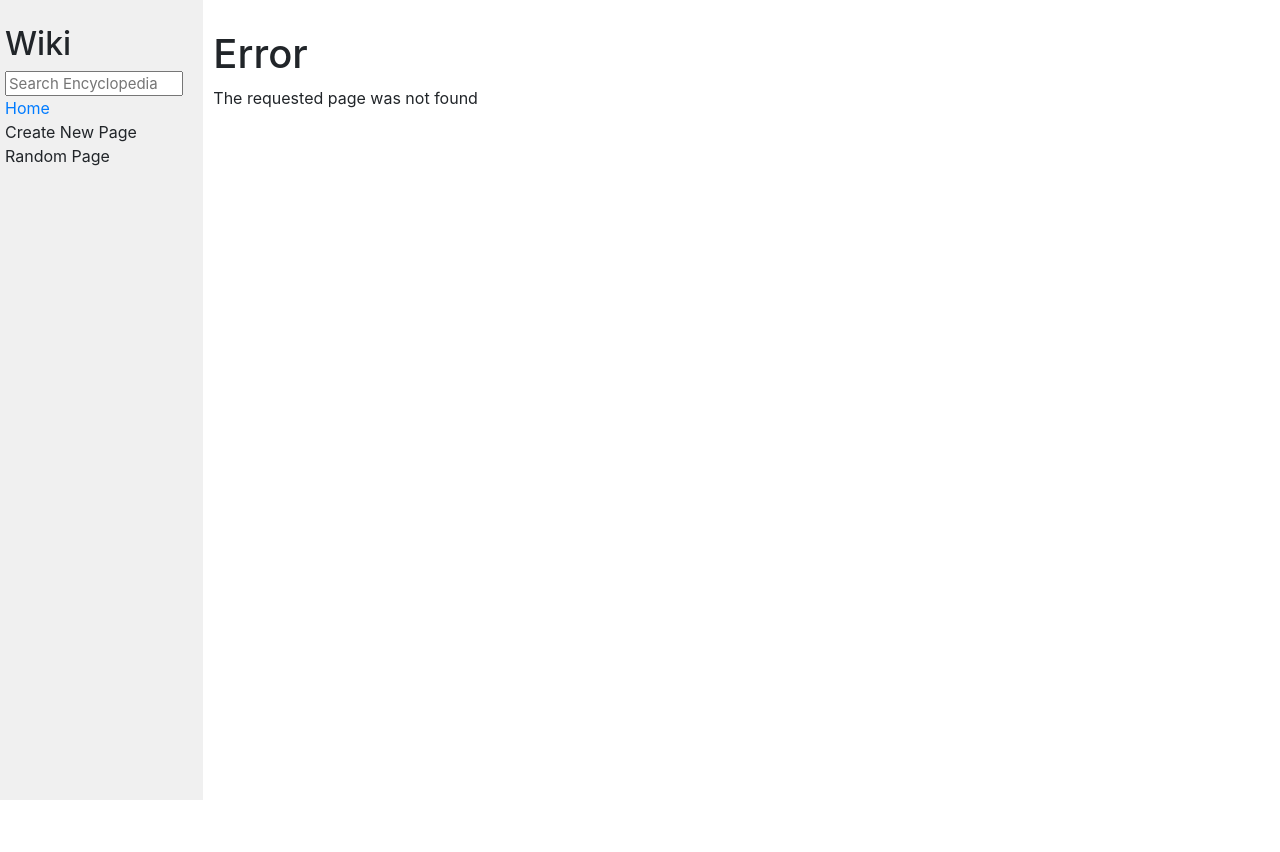
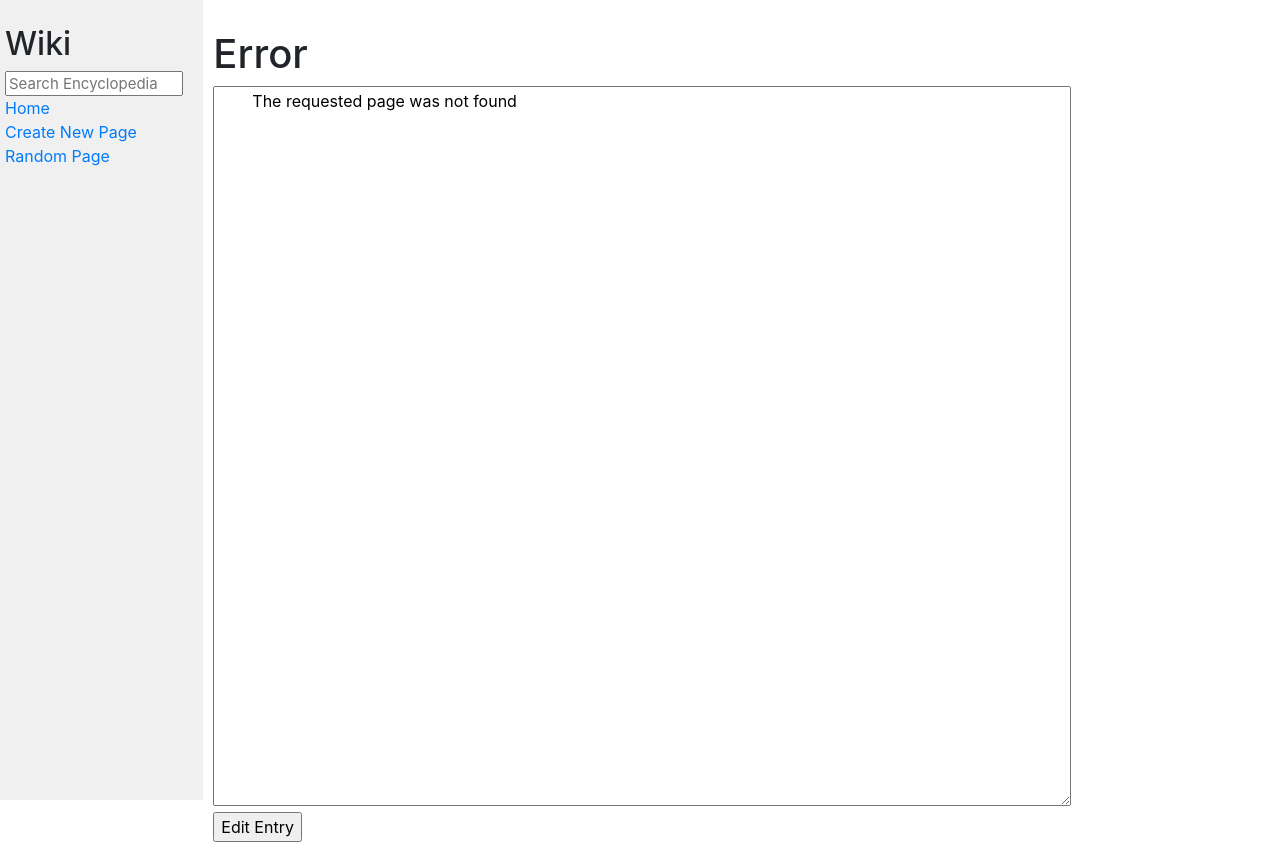
Before and after one commit to youngcjacob/CS50-Project1, a Django app: page /wiki/1 in a window 1280 px wide. Before the commit the page ends 800 px from the top, so only its background shows below. Run offline with Django 3.2, Linux system fonts and the light colour scheme; some libraries are stand-ins or nearby versions.

Commit message:
Finished minus markup conversion

```diff
--- a/project_2/wiki/encyclopedia/static/encyclopedia/styles.css
+++ b/project_2/wiki/encyclopedia/static/encyclopedia/styles.css
@@ -1,5 +1,9 @@
 body {
     margin: 0;
+    background-color: white;
+}
+content {
+    height: 10px;
     background-color: white;
 }
 
--- a/project_2/wiki/encyclopedia/templates/encyclopedia/layout.html
+++ b/project_2/wiki/encyclopedia/templates/encyclopedia/layout.html
@@ -13,17 +13,18 @@
             <div class="sidebar col-lg-2 col-md-3">
                 <h2>Wiki</h2>
                 <form action="{% url 'search' %}" method="post">
-                    <input class="search" type="text" name="q" placeholder="Search Encyclopedia">
+                    <input class="search" type="text" name="entry_search" placeholder="Search Encyclopedia">
                     {% csrf_token %}
                 </form>
                 <div>
                     <a href="{% url 'index' %}">Home</a>
                 </div>
                 <div>
-                    Create New Page
+                   <a href="{% url 'new_page' %}">Create New Page</a>
+
                 </div>
                 <div>
-                    Random Page
+                    <a href="{% url 'rand_entry' %}">Random Page</a>
                 </div>
                 {% block nav %}
                 {% endblock %}
--- a/project_2/wiki/encyclopedia/templates/encyclopedia/wiki.html
+++ b/project_2/wiki/encyclopedia/templates/encyclopedia/wiki.html
@@ -6,6 +6,13 @@
 
 {% block body %}
     <h1>{{ Title }}</h1>
-    {{ Contents }}
-
+    <textarea id="content" name="body_content" rows="10" cols="50" placeholder="Enter content details">
+        {{ Contents }}
+    </textarea>
+    <form action="{% url 'edit_page' %}" method="post">
+        {% csrf_token %}
+        <input type="submit" value="Edit Entry">
+        <input type="hidden" value="{{ Title }}" name="title">
+        <input type="hidden" value="{{ Contents }}" name="contents">
+    </form>
 {% endblock %}
--- a/project_2/wiki/encyclopedia/urls.py
+++ b/project_2/wiki/encyclopedia/urls.py
@@ -4,6 +4,10 @@
 
 urlpatterns = [
     path("", views.index, name="index"),
-    path("search", views.search, name="search")
-
+    path("search", views.search, name="search"),
+    path("new", views.new_page, name="new_page"),
+    path("add", views.add_page, name="add_page"),
+    path("edit", views.edit_page, name="edit_page"),
+    path("save_edit", views.save_edit, name="save_edit"),
+    path("rand_entry", views.rand_entry, name="rand_entry")
 ]
--- a/project_2/wiki/encyclopedia/views.py
+++ b/project_2/wiki/encyclopedia/views.py
@@ -1,9 +1,11 @@
+from turtle import update
 from django.shortcuts import render
 from . import util
 from django import forms
 from django.http import Http404, HttpResponse, HttpResponseRedirect
 from django.shortcuts import render
 from django.urls import reverse
+from random import randint
 
 
 def index(request):
@@ -31,7 +33,7 @@
 
 
 def search(request):
-    search = request.POST.get('q')
+    search = request.POST.get('entry_search')
     entries = util.list_entries()
     matches = []
     for entry in entries:
@@ -46,7 +48,55 @@
         return render(request, "encyclopedia/index.html", {
             "entries": matches})
     else:
-        return render(request, "encyclopedia/index.html", {
+        return render(request, "encyclopedia/wiki.html", {
             "Title": "Error",
             "Contents": "The requested page was not found"
         })
+
+
+def new_page(request):
+    return render(request, "encyclopedia/new_page.html")
+
+
+def add_page(request):
+    title = request.POST.get('entry_title')
+    content = request.POST.get('body_content')
+    if title in util.list_entries():
+        return render(request, "encyclopedia/wiki.html", {
+            "Title": "Error",
+            "Contents": "The requested entry already exists, please try again"
+        })
+    else:
+        util.save_entry(title, content)
+        return render(request, "encyclopedia/wiki.html", {
+            "Title": title,
+            "Contents": util.get_entry(title)
+        })
+
+
+def edit_page(request):
+    title = request.POST.get("title")
+    contents = request.POST.get("contents")
+    return render(request, "encyclopedia/edit_page.html", {
+        "title": title,
+        "contents": contents
+    })
+
+
+def save_edit(request):
+    title = request.POST.get("entry_title")
+    updated_content = request.POST.get("body_content")
+    util.save_entry(title, updated_content)
+    return render(request, "encyclopedia/wiki.html", {
+        "Title": title,
+        "Contents": markdown(util.get_entry(title))
+    })
+
+
+def rand_entry(request):
+    entries = util.list_entries()
+    rand_entry = entries[randint(0, len(entries)-1)]
+    return render(request, "encyclopedia/wiki.html", {
+        "Title": rand_entry,
+        "Contents": util.get_entry(rand_entry)
+    })
```
Also changed, not shown: project_2/wiki/encyclopedia/templates/encyclopedia/edit_page.html (added, +21 -0 lines), project_2/wiki/encyclopedia/templates/encyclopedia/new_page.html (+7 -6 lines), project_2/wiki/entries/None.md (added, +1 -0 lines), project_2/wiki/entries/hey.md (added, +1 -0 lines), project_2/wiki/entries/tester.md (added, +1 -0 lines).
